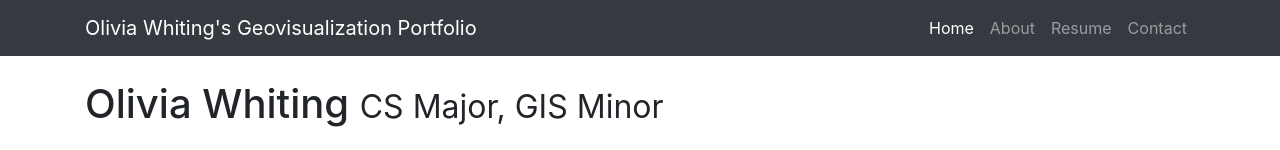
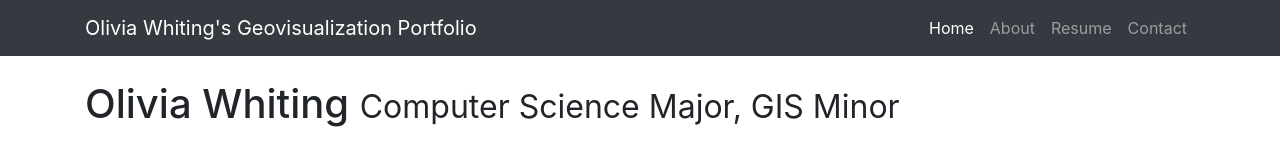
Before and after one commit to owhiting4/Geovisualization-Portfolio, a website: page shortbio.html in a window 1280 px wide. Shown: the top 150 px of the page. Drawn offline with Linux system fonts and the light colour scheme.

Commit message:
bio update

```diff
--- a/shortbio.html
+++ b/shortbio.html
@@ -53,7 +53,7 @@
 
       <!-- Page Heading -->
       <h1 class="my-4">Olivia Whiting
-        <small>CS Major, GIS Minor</small>
+        <small>Computer Science Major, GIS Minor</small>
       </h1>
 
       <div class="row">
@@ -63,6 +63,7 @@
          <p class="card-text">I am a third year computer science major with a minor in geographical information science.
            My academic interests include geospatial analysis and cartography. Professionally, I am currently an intern for the city of Cedar Rapid's water department.
            My personal interests include small-scale video game development in the form of game modification and ROM editing using tools like Creation Kit, XEdit, and devkitPro.
+           I play rugby for the University of Iowa Women's Rugby Club and I enjoy coaching youth softball.
          </p>
       </div>
       <!-- /.row -->
```
